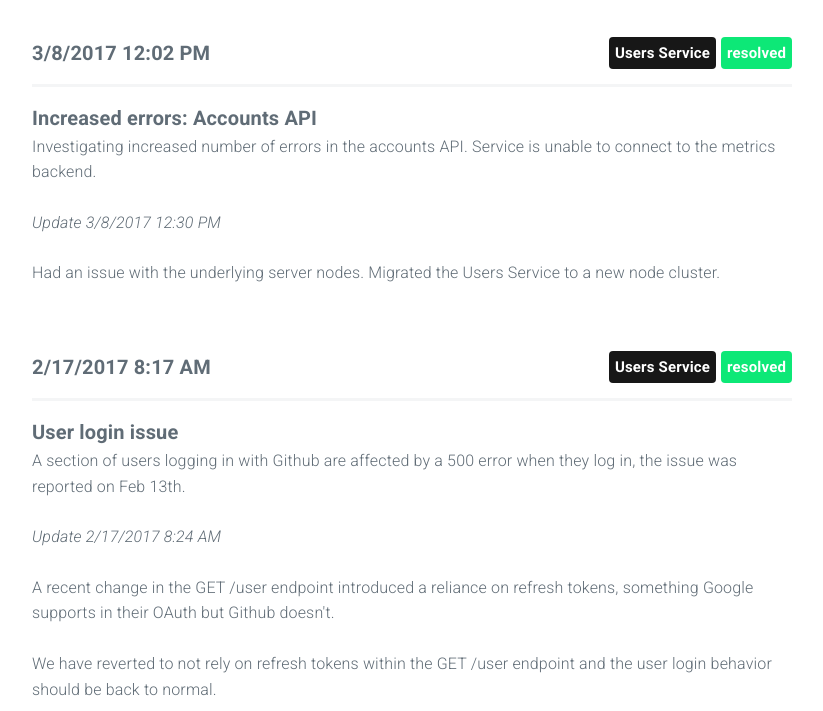
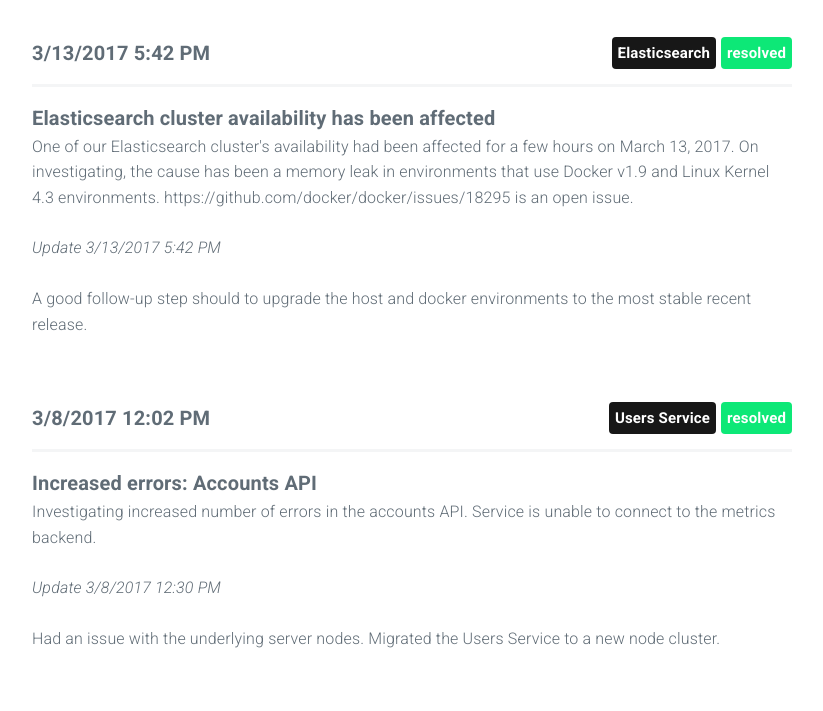
Before and after one commit to appbaseio/statuspage, a plain HTML site: page index.html in a window 1280 px wide. Shown: the part 649-1360 px from the top of the page, without its empty margins (228-1051 px from the left). Drawn offline with nearby package versions, Linux system fonts and the light colour scheme; no server answers.

Commit message:
update index

```diff
--- a/index.html
+++ b/index.html
@@ -63,6 +63,27 @@
 
 
 					<div class="incident">
+						<span class="date moment">2017-03-13 17:42:34 UTC</span>
+
+
+							<span class="label operational float-right" data-l10n-id="resolved">resolved</span>
+
+
+							<span class="label system float-right">Elasticsearch</span>
+
+						<hr/>
+
+						<span class="title">Elasticsearch cluster availability has been affected</span>
+						<p>One of our Elasticsearch cluster's availability had been affected for a few hours on March 13, 2017. On investigating, the cause has been a memory leak in environments that use Docker v1.9 and Linux Kernel 4.3 environments. https://github.com/docker/docker/issues/18295 is an open issue.</p>
+
+
+							<p><em>Update <span class="moment">2017-03-13 17:42:42 UTC</span></em></p>
+							<p>A good follow-up step should to upgrade the host and docker environments to the most stable recent release.</p>
+
+
+					</div>
+
+					<div class="incident">
 						<span class="date moment">2017-03-08 12:02:00 UTC</span>
 
 
```
